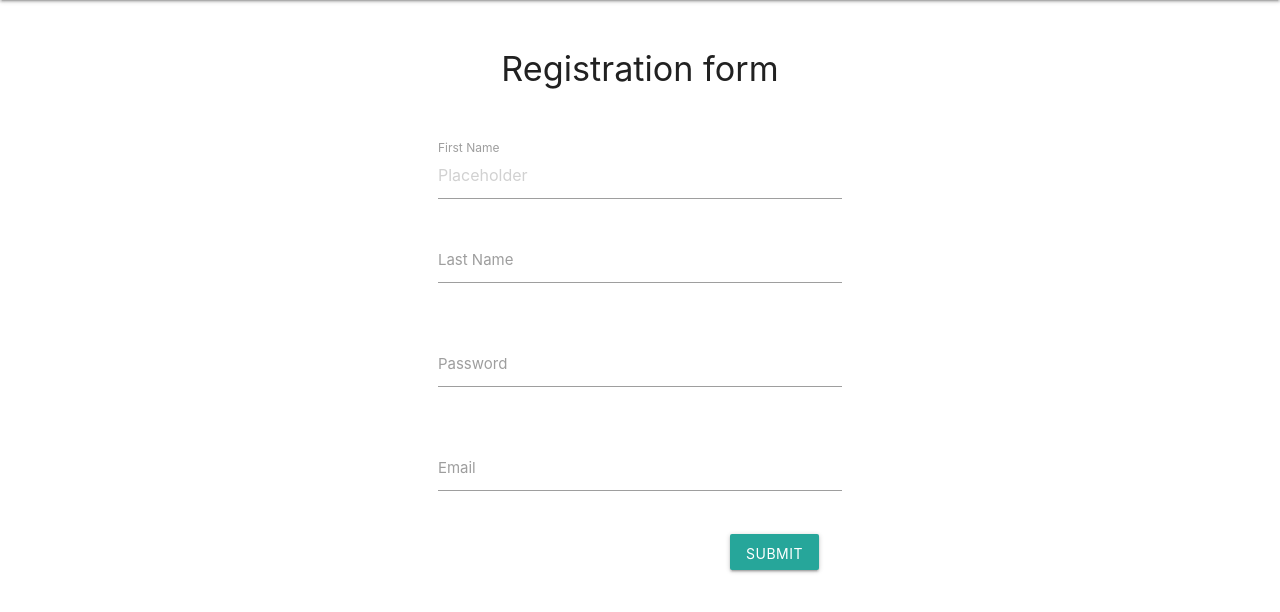
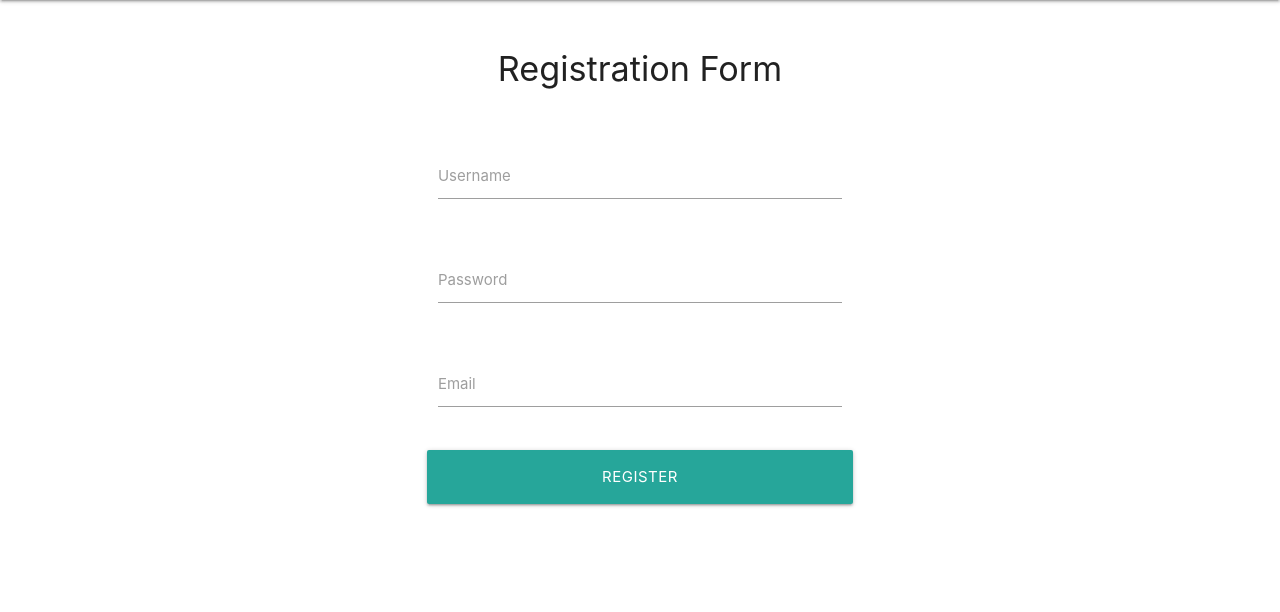
Before and after one commit to Federvgh/MS3-Tango-Dictionary, a Flask app: page /register in a window 1280 px wide. Shown: the part 64-676 px from the top of the page. Run offline with Flask 2, Linux system fonts and the light colour scheme; some libraries are stand-ins or nearby versions.

Commit message:
Add register functionality

```diff
--- a/app.py
+++ b/app.py
@@ -27,6 +27,25 @@ def get_base():
 
 @app.route("/register", methods=["GET", "POST"])
 def register():
+    if request.method == "POST":
+        # check if username already exists in db
+        existing_user = mongo.db.users.find_one(
+            {"username": request.form.get("username").lower()})
+
+        if existing_user:
+            flash("Username already exists")
+            return redirect(url_for("register"))
+
+        register = {
+            "username": request.form.get("username").lower(),
+            "password": generate_password_hash(request.form.get("password"))
+        }
+        mongo.db.users.insert_one(register)
+
+        # put the new user into 'session' cookie
+        session["user"] = request.form.get("username").lower()
+        flash("Registration Successful!")
+
     return render_template("register.html")
 
 
--- a/static/css/style.css
+++ b/static/css/style.css
@@ -3,6 +3,7 @@ h4{
     margin-bottom: 50px;
 }
 
-#btn {
-margin-left: 730px;
+.alert h5{
+    color: rgb(0, 88, 91);
+    line-height: 2;
 }
--- a/templates/base.html
+++ b/templates/base.html
@@ -35,8 +35,24 @@
             <li><a href='register'>Register</a></li>
     </ul>
 
+        <div class="container-fluid">
+
+        <!-- Flash messages -->
+        {% with messages = get_flashed_messages() %}
+        {% if messages %}
+        {% for message in messages %}
+        <div class="row alert">
+            <div class="col-12 text-center">
+                <h5 class="center-align">{{ message }}</h5>
+            </div>
+        </div>
+        {% endfor %}
+        {% endif %}
+        {% endwith %}
+        </div>
+
+
     </header>
-    <h4 class="center-align"> Registration form </h4>
     {% block content%}
     {% endblock %}
     <script src="https://code.jquery.com/jquery-3.5.1.min.js"
--- a/templates/register.html
+++ b/templates/register.html
@@ -2,36 +2,40 @@
 {% extends "base.html" %}
 {% block content %}
 
+    <h4 class="center-align"> Registration Form </h4>
 
   <div class="row">
-      <form class="col s12">
+      <form class="col s12" method="POST" action="{{ url_for('register') }}">
           <div class="row">
+               <!-- username -->
               <div class="input-field col s12 m4 offset-m4">
-                  <input placeholder="Placeholder" id="first_name" type="text" class="validate">
-                  <label for="first_name">First Name</label>
-              </div>
-              <div class="input-field col s12 m4 offset-m4">
-                  <input id="last_name" type="text" class="validate">
-                  <label for="last_name">Last Name</label>
+                  <input id="username" name="username" type="text" pattern="^[a-zA-Z0-9]{5,15}$"  class="validate" minlength="5" required>
+                  <label for="username">Username</label>
               </div>
           </div>
           <div class="row">
+               <!-- Password -->
               <div class="input-field col s12 m4 offset-m4">
-                  <input id="password" type="password" class="validate">
+                  <input id="password" name="password" type="password" class="validate" minlength="5" required>
                   <label for="password">Password</label>
               </div>
           </div>
           <div class="row">
+               <!-- Email -->
               <div class="input-field col s12 m4 offset-m4">
-                  <input id="email" type="email" class="validate">
+                  <input id="email" name="email" type="email" class="validate" pattern="[^ @]*@[^ @]*" required>
                   <label for="email">Email</label>
               </div>
           </div>
+                          <!-- register -->
+                <div class="row">
+                    <button type="submit" class="col s12 m4 offset-m4 btn-large">
+                        Register
+                    </button>
+                </div>
+
       </form>
 
-      <button class="btn waves-effect waves-light" id="btn" type="submit" name="action">Submit
-          <i class="material-icons"></i>
-      </button>
-  </div>
+
 
 {% endblock %}
```
